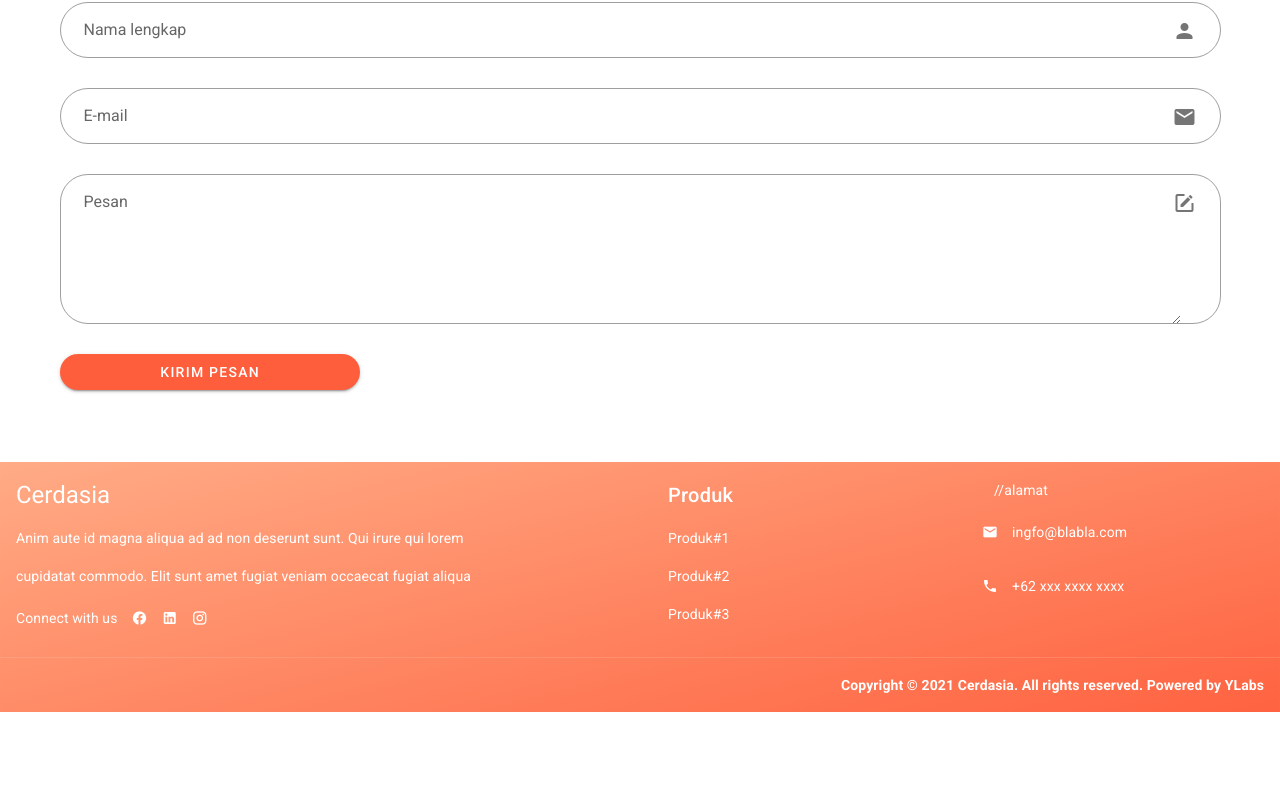
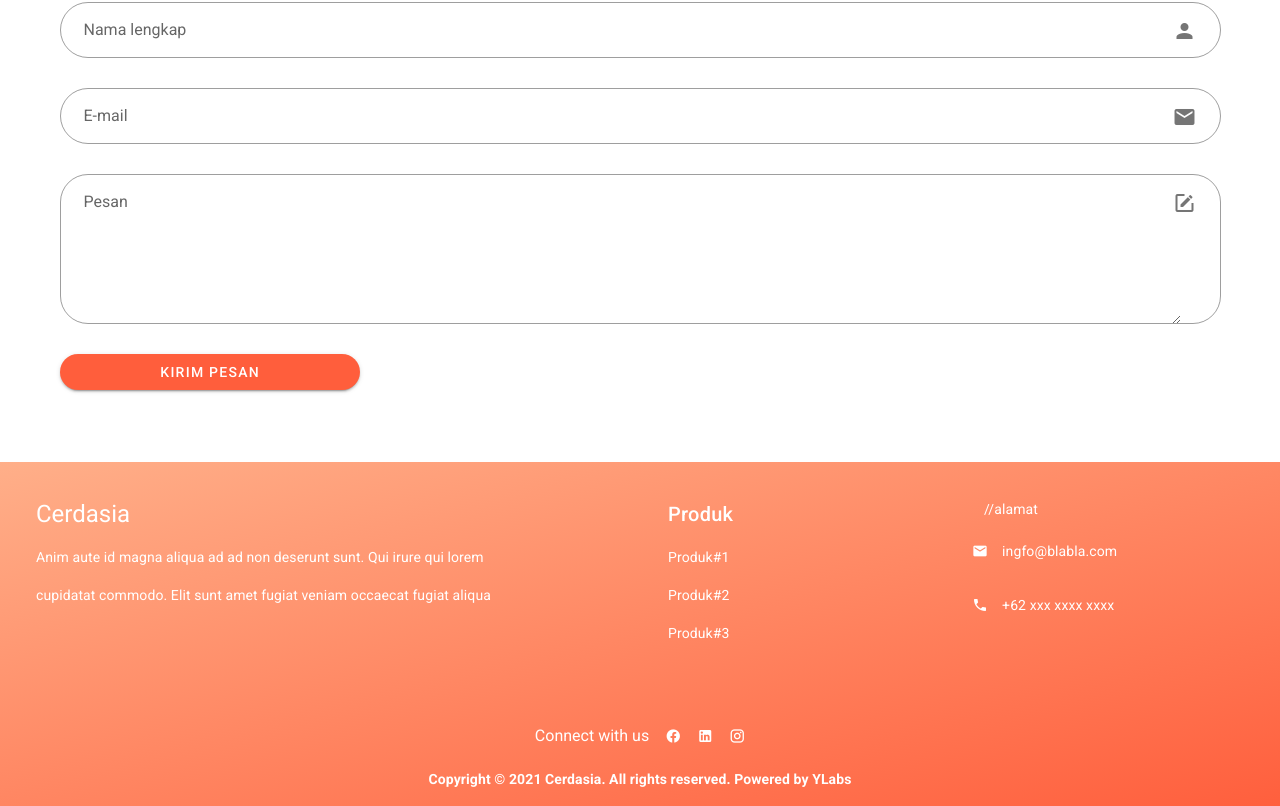
Before and after one commit to bernadettechrestella/cerdasia_website, a Vue app: page /contactus in a window 1280 px wide. Shown: the part 264-1070 px from the top of the page. Before the commit the page ends 976 px from the top, so only its background shows below. Built offline with nearby package versions, Linux system fonts and the light colour scheme.

Commit message:
ganti gajah duduk

```diff
--- a/src/components/Footer.vue
+++ b/src/components/Footer.vue
@@ -1,44 +1,18 @@
 <template>
-    <v-footer dark padless>
-        <v-card flat tile color="#FDD835" width="100%" v-if="$vuetify.breakpoint.mdAndUp">
+    <v-footer padless>
+        <v-card flat tile width="100%" v-if="$vuetify.breakpoint.mdAndUp">
             <v-img
-                class="white--text align-end"
-                height="250px"
+                class="white--text"
+                height="auto"
                 src="../assets/footer.svg"
                 >
-            <v-row class="mt-2">
+            <v-row class="pa-5">
                 <v-col cols="6">
                     <v-card-text>
                         <p text class="text-h5">Cerdasia</p>
                         <p text class="text-h7">Anim aute id magna aliqua ad ad non deserunt sunt. Qui irure qui lorem</p>
                         <p text class="text-h7">cupidatat commodo. Elit sunt amet fugiat veniam occaecat fugiat aliqua</p>
-                        <v-row align="center pl-3">
-                            <p text class="text-h7 pt-4">Connect with us</p>
-                            &emsp;
-                            <v-icon
-                                dark
-                                fab
-                                small
-                                color="white">
-                                    mdi-facebook
-                                </v-icon>
-                            &emsp;
-                            <v-icon
-                                dark
-                                fab
-                                small
-                                color="white">
-                                    mdi-linkedin
-                                </v-icon>
-                            &emsp;
-                            <v-icon
-                                dark
-                                fab
-                                small
-                                color="white">
-                                    mdi-instagram
-                                </v-icon>
-                        </v-row>
+
                     </v-card-text>
                 </v-col>
                 <v-col>
@@ -77,25 +51,7 @@
                     </v-card-text>
                 </v-col>
             </v-row>
-            <v-divider />
-            <v-card-text flat tile width="100%" class="white--text text-right">
-                <strong>Copyright © 2021 Cerdasia. All rights reserved. Powered by YLabs</strong>
-            </v-card-text>
-            </v-img>
-        </v-card>
-        <v-card flat tile color="#FDD835" width="100%" v-else>
-            <v-img
-                class="white--text align-end"
-                height="600px"
-                src="../assets/footer.svg"
-                >
-            <v-row class="mt-2">
-                <v-col sm="6">
-                    <v-card-text>
-                        <p text class="text-h5">Cerdasia</p>
-                        <p text class="text-h7">Anim aute id magna aliqua ad ad non deserunt sunt. Qui irure qui lorem</p>
-                        <p text class="text-h7">cupidatat commodo. Elit sunt amet fugiat veniam occaecat fugiat aliqua</p>
-                        <v-row align="center pl-3">
+            <v-row align="center" justify="center">
                             <p text class="text-h7 pt-4">Connect with us</p>
                             &emsp;
                             <v-icon
@@ -122,6 +78,26 @@
                                     mdi-instagram
                                 </v-icon>
                         </v-row>
+            <!-- <v-divider /> -->
+            <v-card-text flat tile width="100%" class="white--text text-center">
+                <strong>Copyright © 2021 Cerdasia. All rights reserved. Powered by YLabs</strong>
+            </v-card-text>
+            </v-img>
+        </v-card>
+
+
+        <v-card flat tile color="#FDD835" width="100%" v-else>
+            <v-img
+                class="white--text align-end"
+                height="auto"
+                src="../assets/footer.svg"
+                >
+            <v-row class="mt-2">
+                <v-col sm="6">
+                    <v-card-text>
+                        <p text class="text-h5">Cerdasia</p>
+                        <p text class="text-h7">Anim aute id magna aliqua ad ad non deserunt sunt. Qui irure qui lorem</p>
+                        <p text class="text-h7">cupidatat commodo. Elit sunt amet fugiat veniam occaecat fugiat aliqua</p>
                     </v-card-text>
                 </v-col>
                 <v-col>
@@ -160,7 +136,34 @@
                     </v-card-text>
                 </v-col>
             </v-row>
-            <v-divider />
+            <v-row align="center" justify="center">
+                            <p text class="text-h7 pt-4">Connect with us</p>
+                            &emsp;
+                            <v-icon
+                                dark
+                                fab
+                                small
+                                color="white">
+                                    mdi-facebook
+                                </v-icon>
+                            &emsp;
+                            <v-icon
+                                dark
+                                fab
+                                small
+                                color="white">
+                                    mdi-linkedin
+                                </v-icon>
+                            &emsp;
+                            <v-icon
+                                dark
+                                fab
+                                small
+                                color="white">
+                                    mdi-instagram
+                                </v-icon>
+                        </v-row>
+            <!-- <v-divider /> -->
             <v-card-text flat tile width="100%" class="white--text text-right">
                 <strong>Copyright © 2021 Cerdasia. All rights reserved. Powered by YLabs</strong>
             </v-card-text>
--- a/src/components/aboutUs/VisiMisi.vue
+++ b/src/components/aboutUs/VisiMisi.vue
@@ -62,7 +62,7 @@
                 </v-col>
                 <v-col cols="4">
                     <v-img
-                        src="~@/assets/gajahDuduk2.svg"
+                        src="~@/assets/gajahWisuda.svg"
                         height="100%"
                         width="100%"
                         contain
@@ -75,10 +75,10 @@
         <v-container v-if="$vuetify.breakpoint.smAndDown">
             <v-row  justify="center" class="pb-5">
                 <v-img
-                    max-height="50%"
-                    max-width="50%"
+                    max-height="70%"
+                    max-width="70%"
                     contain
-                    src="~@/assets/gajahAja.svg"
+                    src="~@/assets/gajahWisuda.svg"
                     ></v-img>
                 </v-row>
                 <v-card class="pa-5" flat v-if="$vuetify.breakpoint.smAndDown" color="#FDF9D3" :class="`rounded${'-xl'}`">
--- a/src/components/membership/DaftarMembership.vue
+++ b/src/components/membership/DaftarMembership.vue
@@ -381,14 +381,14 @@
                     </v-col>
                 </v-row>
                 &emsp;
-                <v-btn
+                <!-- <v-btn
                     outlined
                     block
                     rounded
                     color="#FF5E3C"
                     >
                     Coba Gratis
-                </v-btn>
+                </v-btn> -->
             </v-card>
 
             &emsp;
@@ -477,14 +477,14 @@
                         <caption class="pt-6">/BULAN</caption>
                         </v-row>
                         <p class="text-center">Dibayarkan per bulan sebesar Rp20.000</p>
-                        <v-btn
+                        <!-- <v-btn
                             color= #FF5E3C
                             class="white--text"
                             rounded
                             block
                             >
                             Berlangganan
-                        </v-btn>
+                        </v-btn> -->
                     </v-card>
                 </v-col>
 
@@ -496,14 +496,14 @@
                         <caption class="pt-6">/BULAN</caption>
                         </v-row>
                         <p class="text-center">Dibayarkan di awal sebesar Rp150.000 untuk 6 bulan</p>
-                        <v-btn
+                        <!-- <v-btn
                             color= #FF5E3C
                             class="white--text"
                             rounded
                             block
                             >
                             Berlangganan
-                        </v-btn>
+                        </v-btn> -->
                     </v-card>
                 </v-col>
 
@@ -519,14 +519,14 @@
                         <caption class="pt-6">/BULAN</caption>
                         </v-row>
                         <p class="text-center">Dibayarkan di awal sebesar Rp250.000 untuk 1 tahun</p>
-                        <v-btn
+                        <!-- <v-btn
                             color= #FF5E3C
                             class="white--text"
                             rounded
                             block
                             >
                             Berlangganan
-                        </v-btn>
+                        </v-btn> -->
                     </v-card>
                 </v-col>
             </v-card>
@@ -594,14 +594,14 @@
                         <p>Laporan perkembangan anak tiap minggu</p>
                     </v-col>
                 </v-row>
-                <v-btn
+                <!-- <v-btn
                     outlined
                     block
                     rounded
                     color="#FF5E3C"
                     >
                     Beli Sekarang
-                </v-btn>
+                </v-btn> -->
             </v-card>
         </div>
 
```
Also changed, not shown: src/assets/gajahWisuda.svg (added).
